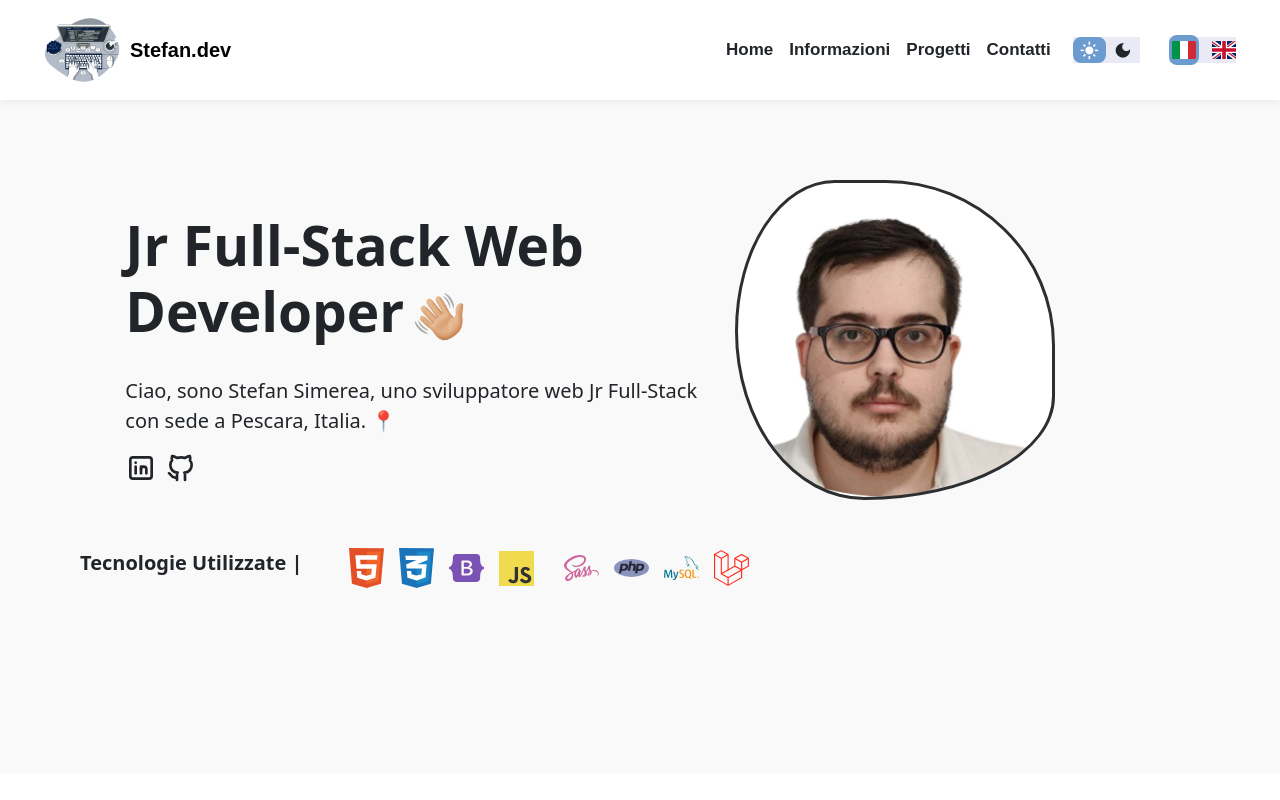
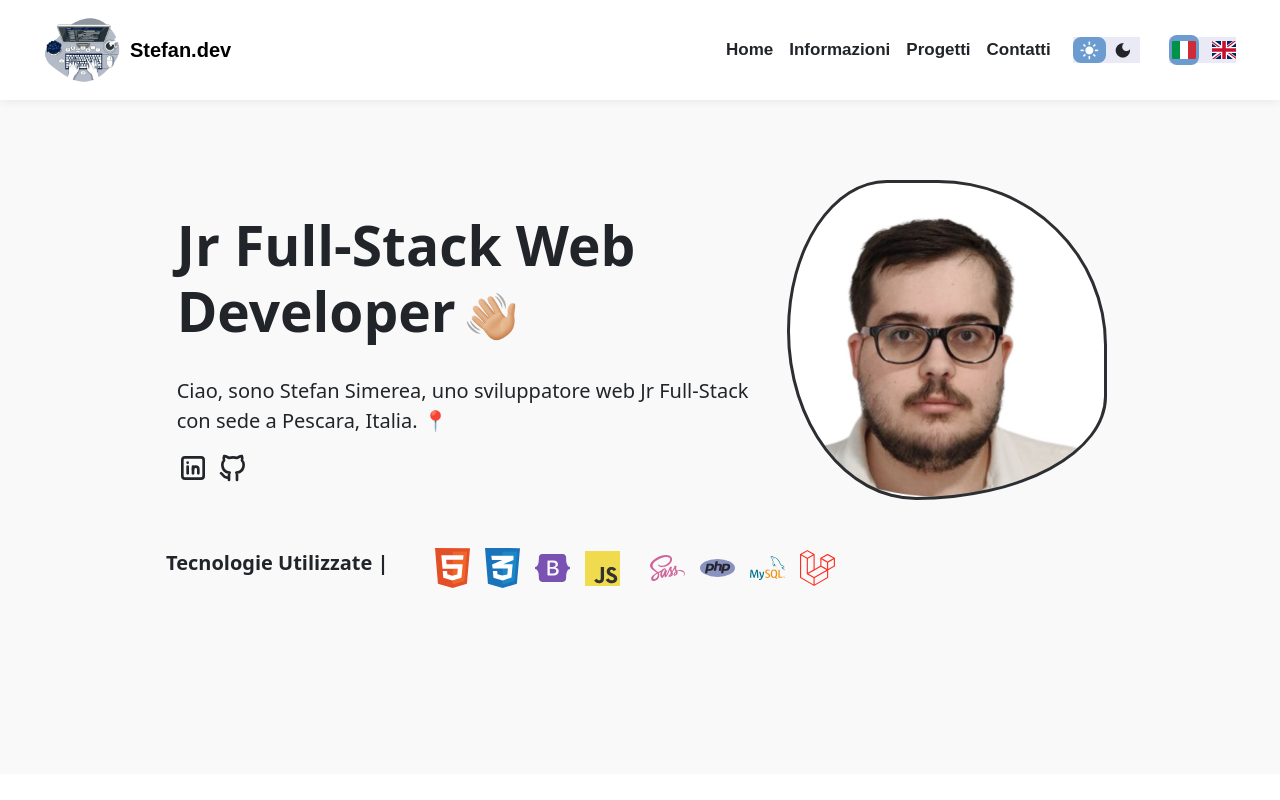
Before and after one commit to stefansimereaa/Personal-Portfolio, a Vue app: page / in a window 1280 px wide. Shown: the top 800 px of the page. Built offline with nearby package versions, Linux system fonts and the light colour scheme; some icons are missing.

Commit message:
fixed responsive code for all website

```diff
--- a/src/components/footer/AppFooter.vue
+++ b/src/components/footer/AppFooter.vue
@@ -33,7 +33,7 @@
           <h5 class="text-copyright my-3" :class="{ 'd-none': $store.state.isItalian }">Copyright © 2023. All rights are reserved</h5>
         </div>
         <!-- Logos Footer -->
-        <div class="col-2 d-flex align-items-center">
+        <div class="col-2 d-flex align-items-center links-col">
             <!-- Linkedin logo -->
             <a href="https://www.linkedin.com/in/stefan-simerea-929794291/" target="_blank">
               <svg xmlns="http://www.w3.org/2000/svg" width="32" height="32" viewBox="0 0 24 24" fill="none" stroke="currentColor" stroke-width="2" stroke-linecap="round" stroke-linejoin="round" class="tabler-icon tabler-icon-brand-linkedin" data-darkreader-inline-stroke="" style="--darkreader-inline-stroke: currentColor;"><path d="M4 4m0 2a2 2 0 0 1 2 -2h12a2 2 0 0 1 2 2v12a2 2 0 0 1 -2 2h-12a2 2 0 0 1 -2 -2z"></path><path d="M8 11l0 5"></path><path d="M8 8l0 .01"></path><path d="M12 16l0 -5"></path><path d="M16 16v-3a2 2 0 0 0 -4 0"></path></svg>
@@ -100,7 +100,7 @@ footer{
 // Responsive for tablet
 @media (min-width: 768px) {
   .col-2{
-    margin-right: -40px;
+    margin-right: 0px;
   }
 }
 
--- a/src/components/main/sections/Aboutme.vue
+++ b/src/components/main/sections/Aboutme.vue
@@ -32,11 +32,11 @@ export default {
             <!-- Pc Photo -->
             <img src="../../../assets/img/coding.gif" alt="pc about me" id="first-img">
             <!-- Photo Avatar -->
-            <img src="../../../assets/img/gifpc.png" alt="avatar photo" id="second-img">
-            <span>
+            <!-- <img src="../../../assets/img/gifpc.png" alt="avatar photo" id="second-img">
+            <span> -->
               <!-- Photo text -->
-              <img src="../../../assets/img/JuniorWebDeveloper.png" alt="" id="third-img">
-            </span>
+              <!-- <img src="../../../assets/img/JuniorWebDeveloper.png" alt="" id="third-img">
+            </span> -->
           </div>
         </div>
         <!-- Description col -->
--- a/src/components/main/sections/Jumbotron.vue
+++ b/src/components/main/sections/Jumbotron.vue
@@ -285,6 +285,10 @@ ul{
   margin-bottom: 20px;
   margin-left: 15px;
   }
+  .row{
+  width: 370px;
+  margin-bottom: 150px;
+  }
 }
 
 // Responsive for small mobile devices
@@ -365,6 +369,10 @@ ul{
   max-width: 37px;
   margin-bottom: 20px;
   margin-left: 15px;
+  }
+  .row{
+  width: 410px;
+  margin-bottom: 150px;
   }
 }
 
@@ -449,6 +457,10 @@ ul{
   #container-tech{
     display: flex;
   }
+  .row{
+  width: 570px;
+  margin-bottom: 150px;
+  }
 }
 
 // Responsive for tablet
@@ -532,6 +544,10 @@ ul{
   #container-tech{
     display: flex;
   }
+  .row{
+  width: 760px;
+  margin-bottom: 150px;
+  }
 }
 
 // Responsive for notebooks
@@ -614,6 +630,11 @@ ul{
   }
   #container-tech{
     display: flex;
+  }
+
+  .row{
+  width: 992px;
+  margin-bottom: 150px;
   }
 }
 
@@ -700,5 +721,10 @@ ul{
     display: flex;
   }
 
+  .row{
+  width: 1400px;
+  margin-bottom: 150px;
+  }
+
 }
 </style>
```
